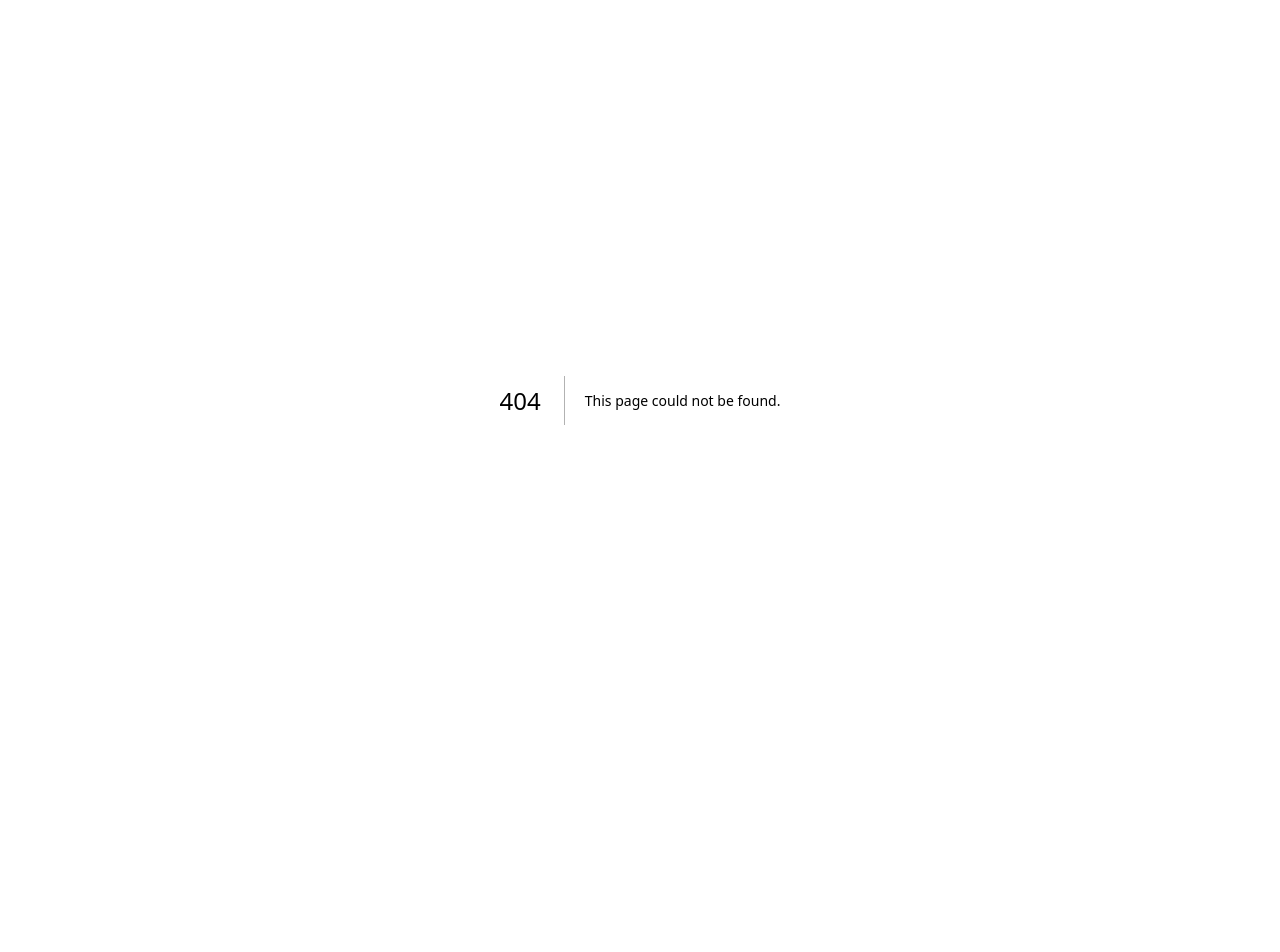
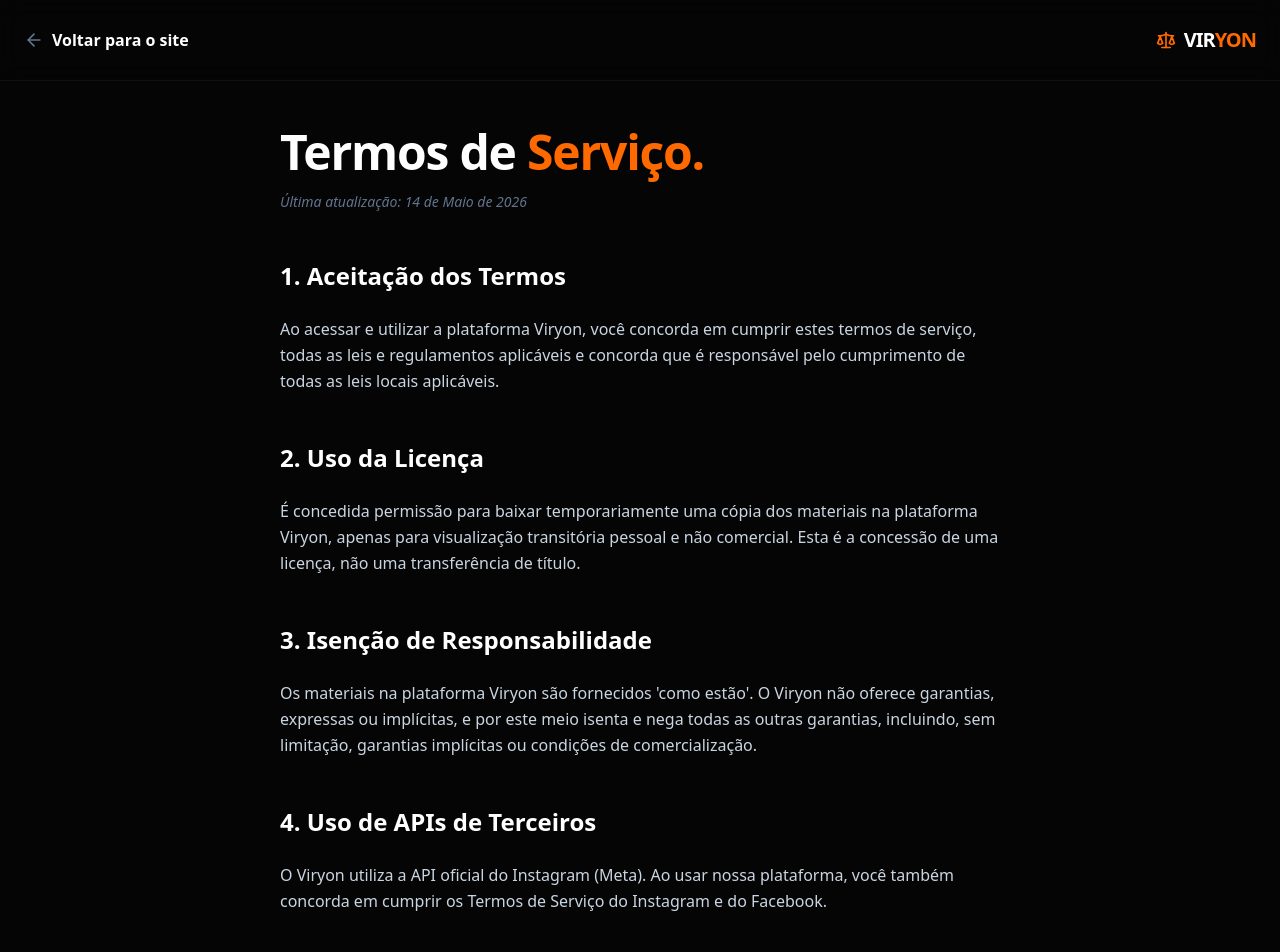
Before and after one commit to GuilhermeBitencourtPaula/instagram, a Next.js app in the folder frontend/: page /terms in a window 1280 px wide. Before the commit this address had no page. Shown: the top 952 px of the page. Before the commit the page ends 800 px from the top, so only its background shows below. Built offline with nearby package versions, Linux system fonts and the light colour scheme.

Commit message:
feat: add terms of service page

```diff
--- /dev/null
+++ b/frontend/src/app/terms/page.tsx
@@ -0,0 +1,70 @@
+"use client";
+
+import Link from "next/link";
+import { motion } from "framer-motion";
+import { Scale, ArrowLeft } from "lucide-react";
+
+export default function TermsPage() {
+  return (
+    <div className="min-h-screen bg-[#050505] text-slate-300 font-sans selection:bg-orange-500/30">
+      <nav className="fixed top-0 w-full z-50 border-b border-white/5 bg-[#050505]/80 backdrop-blur-md">
+        <div className="max-w-7xl mx-auto px-6 h-20 flex items-center justify-between">
+          <Link href="/" className="flex items-center gap-2 group">
+            <ArrowLeft className="h-5 w-5 text-slate-500 group-hover:text-orange-500 transition-colors" />
+            <span className="font-bold text-white">Voltar para o site</span>
+          </Link>
+          <div className="flex items-center gap-2">
+            <Scale className="h-5 w-5 text-orange-500" />
+            <span className="text-xl font-black tracking-tighter text-white">VIR<span className="text-orange-500">YON</span></span>
+          </div>
+        </div>
+      </nav>
+
+      <main className="max-w-3xl mx-auto pt-32 pb-20 px-6">
+        <motion.div
+          initial={{ opacity: 0, y: 20 }}
+          animate={{ opacity: 1, y: 0 }}
+          transition={{ duration: 0.5 }}
+          className="space-y-12"
+        >
+          <div className="space-y-4">
+            <h1 className="text-4xl md:text-5xl font-black text-white tracking-tight">Termos de <span className="text-orange-500">Serviço.</span></h1>
+            <p className="text-slate-500 font-medium text-sm italic">Última atualização: 14 de Maio de 2026</p>
+          </div>
+
+          <section className="space-y-6">
+            <h2 className="text-2xl font-bold text-white">1. Aceitação dos Termos</h2>
+            <p className="leading-relaxed">
+              Ao acessar e utilizar a plataforma Viryon, você concorda em cumprir estes termos de serviço, todas as leis e regulamentos aplicáveis e concorda que é responsável pelo cumprimento de todas as leis locais aplicáveis.
+            </p>
+          </section>
+
+          <section className="space-y-6">
+            <h2 className="text-2xl font-bold text-white">2. Uso da Licença</h2>
+            <p className="leading-relaxed">
+              É concedida permissão para baixar temporariamente uma cópia dos materiais na plataforma Viryon, apenas para visualização transitória pessoal e não comercial. Esta é a concessão de uma licença, não uma transferência de título.
+            </p>
+          </section>
+
+          <section className="space-y-6">
+            <h2 className="text-2xl font-bold text-white">3. Isenção de Responsabilidade</h2>
+            <p className="leading-relaxed">
+              Os materiais na plataforma Viryon são fornecidos 'como estão'. O Viryon não oferece garantias, expressas ou implícitas, e por este meio isenta e nega todas as outras garantias, incluindo, sem limitação, garantias implícitas ou condições de comercialização.
+            </p>
+          </section>
+
+          <section className="space-y-6">
+            <h2 className="text-2xl font-bold text-white">4. Uso de APIs de Terceiros</h2>
+            <p className="leading-relaxed">
+              O Viryon utiliza a API oficial do Instagram (Meta). Ao usar nossa plataforma, você também concorda em cumprir os Termos de Serviço do Instagram e do Facebook.
+            </p>
+          </section>
+
+          <footer className="pt-12 border-t border-white/5 text-center">
+            <p className="text-slate-500 text-sm">© 2026 Viryon Intelligence. Todos os direitos reservados.</p>
+          </footer>
+        </motion.div>
+      </main>
+    </div>
+  );
+}
```
